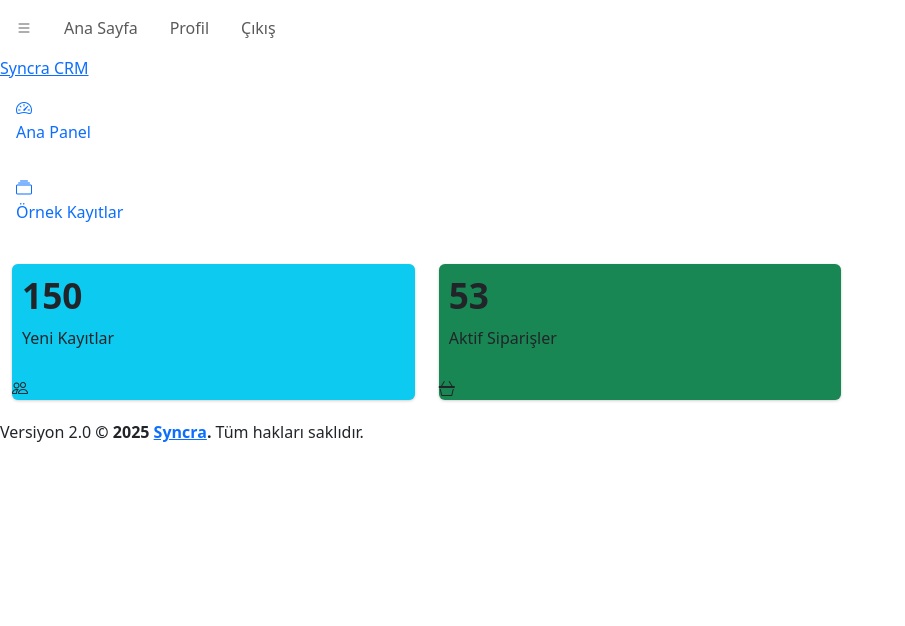
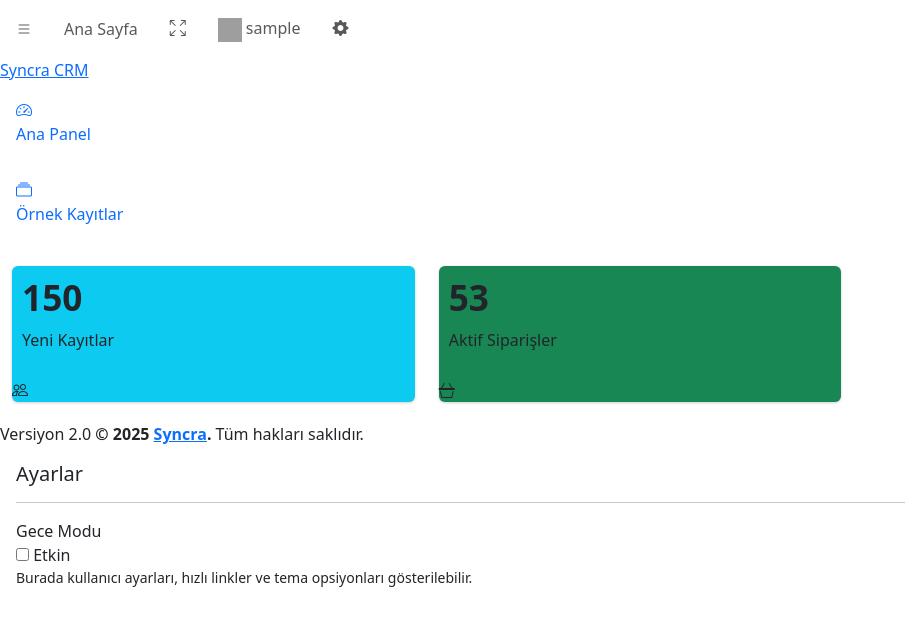
Before and after one commit to alperenkoranaizmir-rgb/Syncra-Crm-v2.0.0, a Django app: page / in a window 1280 px wide. Shown: the top 626 px of the page, without its empty margins (0-905 px from the left). Run offline with Django 5.2, Linux system fonts and the light colour scheme; the visitor is signed in with stand-in values (Sample User, id 1); some libraries are stand-ins or nearby versions; grey boxes are pictures that could not be loaded.

Commit message:
Enhance navbar and add control-sidebar include

```diff
--- a/templates/base.html
+++ b/templates/base.html
@@ -34,6 +34,8 @@
 
     {% include 'includes/footer.html' %}
 
+    {% include 'includes/control_sidebar.html' %}
+
 </div>
 
 <!-- Vendor JS -->
--- /dev/null
+++ b/templates/includes/control_sidebar.html
@@ -0,0 +1,15 @@
+<aside class="control-sidebar control-sidebar-dark">
+    <!-- Control sidebar content goes here -->
+    <div class="p-3">
+        <h5>Ayarlar</h5>
+        <hr>
+        <div class="form-group">
+            <label>Gece Modu</label>
+            <div class="custom-control custom-switch">
+                <input type="checkbox" class="custom-control-input" id="darkModeToggle">
+                <label class="custom-control-label" for="darkModeToggle">Etkin</label>
+            </div>
+        </div>
+        <p class="small">Burada kullanıcı ayarları, hızlı linkler ve tema opsiyonları gösterilebilir.</p>
+    </div>
+</aside>
--- a/templates/includes/navbar.html
+++ b/templates/includes/navbar.html
@@ -1,3 +1,4 @@
+{% load static %}
 <nav class="main-header navbar navbar-expand navbar-white navbar-light">
     <!-- Left navbar links -->
     <ul class="navbar-nav">
@@ -11,11 +12,30 @@
 
     <!-- Right navbar links -->
     <ul class="navbar-nav ml-auto">
+        <li class="nav-item d-none d-sm-inline-block">
+            <a class="nav-link" data-widget="fullscreen" href="#" role="button" title="Tam ekran"><i class="bi bi-arrows-fullscreen"></i></a>
+        </li>
+
+        <!-- User account -->
+        {% if request.user.is_authenticated %}
+        <li class="nav-item dropdown">
+            <a class="nav-link" data-toggle="dropdown" href="#" aria-expanded="false">
+                <img src="{% static 'vendor/adminlte/img/user2-160x160.jpg' %}" class="img-circle elevation-2" alt="User" style="width:24px;height:24px;"> {{ request.user.username }}
+            </a>
+            <div class="dropdown-menu dropdown-menu-lg dropdown-menu-right">
+                <a href="{% url 'core:profile' %}" class="dropdown-item">Profil</a>
+                <div class="dropdown-divider"></div>
+                <a href="{% url 'logout' %}" class="dropdown-item">Çıkış</a>
+            </div>
+        </li>
+        {% else %}
         <li class="nav-item">
-            <a class="nav-link" href="{% url 'core:profile' %}">Profil</a>
+            <a class="nav-link" href="{% url 'login' %}">Giriş</a>
         </li>
+        {% endif %}
+
         <li class="nav-item">
-            <a class="nav-link" href="{% url 'logout' %}">Çıkış</a>
+            <a class="nav-link" data-widget="control-sidebar" data-controlsidebar-slide="true" href="#" role="button"><i class="bi bi-gear-fill"></i></a>
         </li>
     </ul>
 </nav>
```
